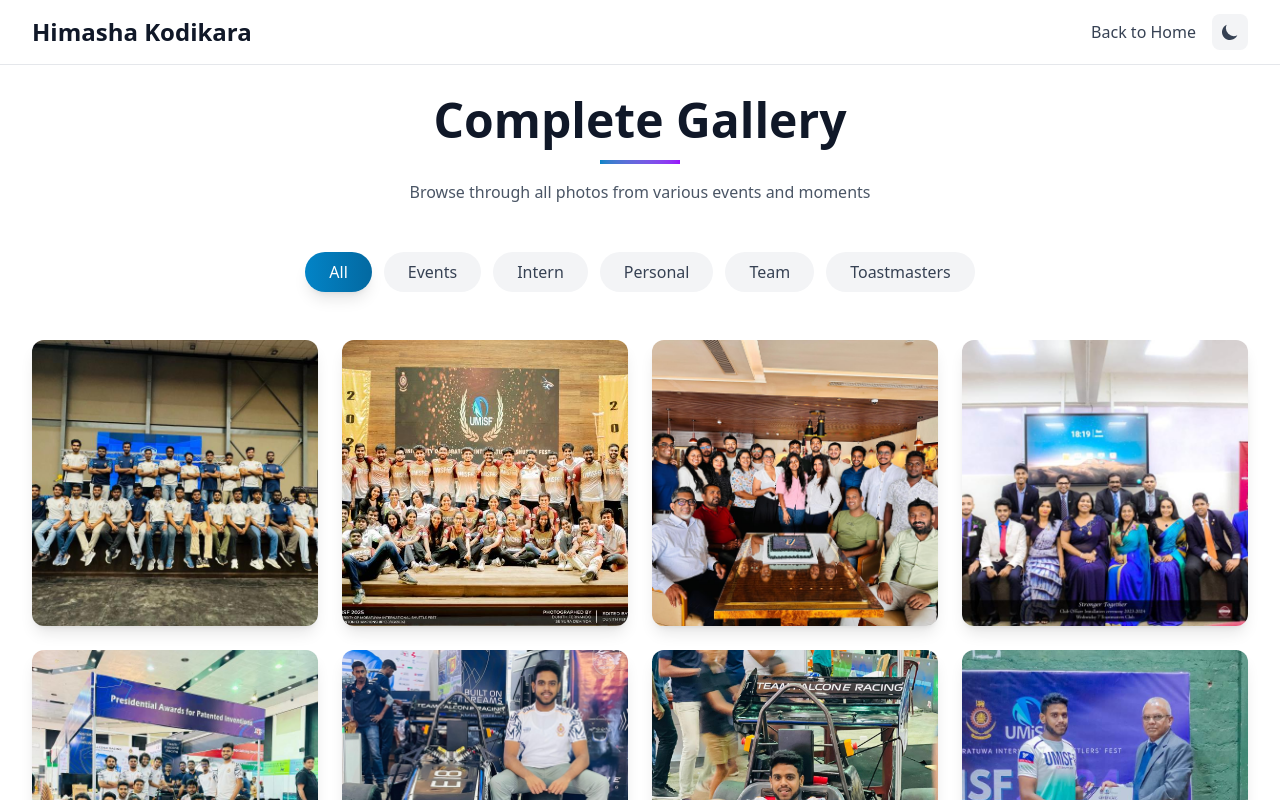
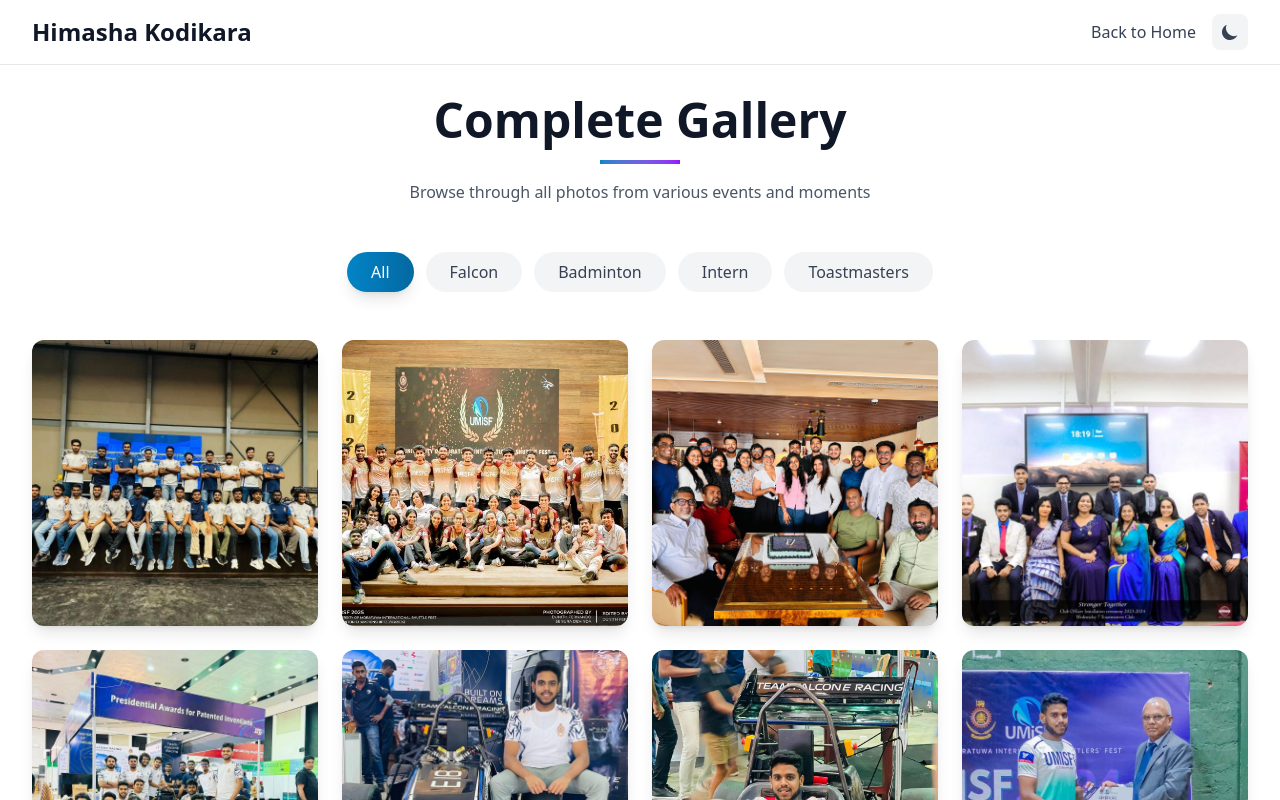
Before and after one commit to HimashaKodikara/Portfolio-v2, a React (Vite) app: page /Portfolio-v2/gallery in a window 1280 px wide. Shown: the top 800 px of the page. Built offline with nearby package versions, Linux system fonts and the light colour scheme.

Commit message:
feat: add initial portfolio data including personal information, education, experiences, projects, awards, activities, social links, and gallery images.

```diff
--- a/src/data/portfolio.js
+++ b/src/data/portfolio.js
@@ -236,14 +236,14 @@ export const galleryImages = [
   {
     id: 1,
     title: "DriveX",
-    category: "Events",
+    category: "Falcon",
     image: "gallery_1.jpg",
     thumbnail: "gallery_1.jpg",
   },
   {
     id: 2,
     title: "UMISF2025",
-    category: "Events",
+    category: "Badminton",
     image: "gallery_32.jpg",
     thumbnail: "gallery_32.jpg",
   },
@@ -257,70 +257,70 @@ export const galleryImages = [
   {
     id: 4,
     title: "Club Officer Installation",
-    category: "Events",
+    category: "Toastmasters",
     image: "gallery_33.jpg",
     thumbnail: "gallery_33.jpg",
   },
   {
     id: 5,
     title: "Techno",
-    category: "Events",
+    category: "Falcon",
     image: "gallery_2.jpg",
     thumbnail: "gallery_2.jpg",
   },
   {
     id: 6,
     title: "Techno",
-    category: "Personal",
+    category: "Falcon",
     image: "gallery_7.jpeg",
     thumbnail: "gallery_7.jpeg",
   },
   {
     id: 7,
     title: "Techno",
-    category: "Personal",
+    category: "Falcon",
     image: "gallery_30.jpeg",
     thumbnail: "gallery_30.jpeg",
   },
   {
     id: 8,
     title: "UMISF 2024",
-    category: "Personal",
+    category: "Badminton",
     image: "gallery_28.jpeg",
     thumbnail: "gallery_28.jpeg",
   },
   {
     id: 9,
     title: "UMISF 2024",
-    category: "Team",
+    category: "Badminton",
     image: "gallery_29.jpeg",
     thumbnail: "gallery_29.jpeg",
   },
   {
     id: 10,
     title: "UMISF 2024",
-    category: "Team",
+    category: "Badminton",
     image: "gallery_27.jpeg",
     thumbnail: "gallery_27.jpeg",
   },
   {
     id: 11,
     title: "UMISF 2024",
-    category: "Events",
+    category: "Badminton",
     image: "gallery_24.jpeg",
     thumbnail: "gallery_24.jpeg",
   },
   {
     id: 12,
     title: "ICBT",
-    category: "Team",
+    category: "Badminton",
     image: "gallery_23.jpeg",
     thumbnail: "gallery_23.jpeg",
   },
    {
     id: 13,
     title: "ICBT",
-    category: "Team",
+    category: "Badminton",
     image: "gallery_22.jpeg",
     thumbnail: "gallery_22.jpeg",
   },
@@ -334,7 +334,7 @@ export const galleryImages = [
   {
     id: 15,
     title: "Inter Team",
-    category: "Personal",
+    category: "Badminton",
     image: "gallery_19.jpg",
     thumbnail: "gallery_19.jpg",
   },
@@ -362,7 +362,7 @@ export const galleryImages = [
   {
     id: 19,
     title: ".",
-    category: "Personal",
+    category: "Badminton",
     image: "gallery_15.jpg",
     thumbnail: "gallery_15.jpg",
   },
@@ -397,14 +397,14 @@ export const galleryImages = [
   {
     id: 24,
     title: "SLUG 2025",
-    category: "Team",
+    category: "Badminton",
     image: "gallery_9.jpeg",
     thumbnail: "gallery_9.jpeg",
   },
   {
     id: 25,
     title: "SLUG 2025",
-    category: "Team",
+    category: "Badminton",
     image: "gallery_8.jpeg",
     thumbnail: "gallery_8.jpeg",
   },
@@ -418,35 +418,35 @@ export const galleryImages = [
   {
     id: 27,
     title: "Last Day",
-    category: "Team",
+    category: "Badminton",
     image: "gallery_5.jpg",
     thumbnail: "gallery_5.jpg",
   },
   {
     id: 28,
     title: "Drive X",
-    category: "Team",
+    category: "Falcon",
     image: "gallery_4.jpg",
     thumbnail: "gallery_4.jpg",
   },
   {
     id: 29,
     title: "Techno",
-    category: "Personal",
+    category: "Falcon",
     image: "gallery_3.jpg",
     thumbnail: "gallery_3.jpg",
   },
   {
     id: 30,
     title: "Last Day",
-    category: "Personal",
+    category: "Badminton",
     image: "gallery_31.jpg",
     thumbnail: "gallery_31.jpg",
   },
   {
     id: 31,
     title: "UMISF 2025",
-    category: "Personal",
+    category: "Badminton",
     image: "gallery_34.jpg",
     thumbnail: "gallery_34.jpg",
   },
```
